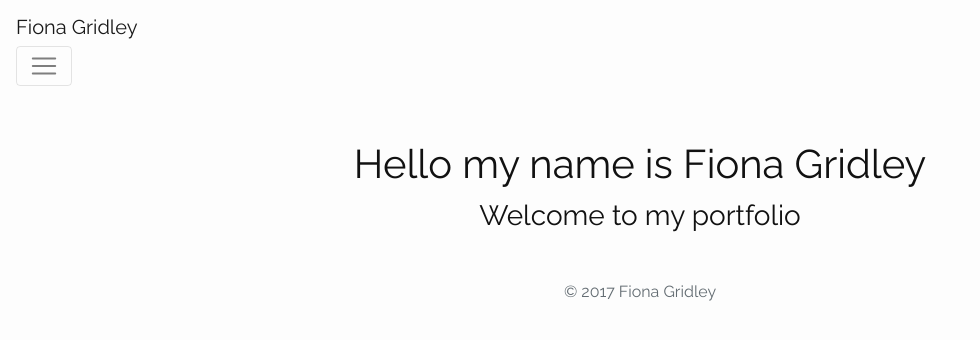
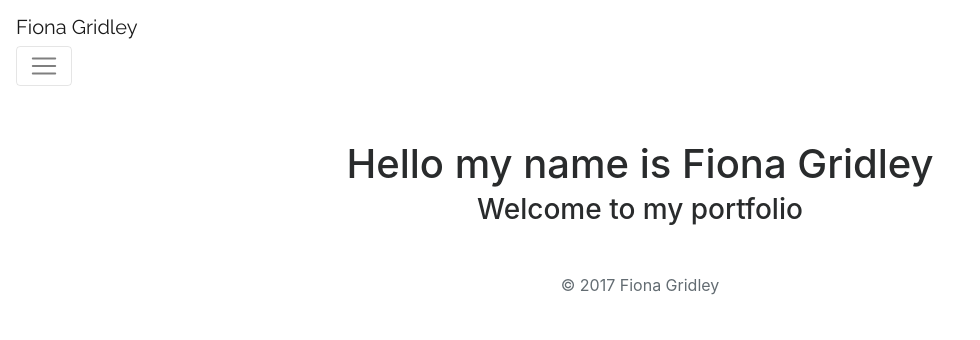
Before and after one commit to fgridley/fgridley.github.io, a Jekyll site: the page built from index.html, in a window 1280 px wide. Shown: the top 340 px of the page, without its empty margins (0-980 px from the left). Built offline with Jekyll 4.4.1, drawn with Linux system fonts in a browser that asks for light colours; nearby versions of some CDN libraries.

Commit message:
fixing stylesheet

```diff
--- a/_includes/head.html
+++ b/_includes/head.html
@@ -1,6 +1,9 @@
 <head>
 
  <meta name="viewport" content="width=device-width, initial-scale=1, shrink-to-fit=no">
+
+ <!-- CSS -->
+<link rel="stylesheet" href="{{ site.baseurl }}/css/main.css" type="text/css">
 
   <!-- Import Bootstrap -->
 <link rel="stylesheet" href="https://maxcdn.bootstrapcdn.com/bootstrap/4.0.0-beta.3/css/bootstrap.min.css" integrity="sha384-Zug+QiDoJOrZ5t4lssLdxGhVrurbmBWopoEl+M6BdEfwnCJZtKxi1KgxUyJq13dy" crossorigin="anonymous">
@@ -8,7 +11,4 @@
   <!-- Google fonts -->
 <link href="https://fonts.googleapis.com/css?family=Raleway:light" rel="stylesheet">
 
-  <!-- CSS -->
-<link rel="stylesheet" href="{{ site.baseurl }}/css/main.css" type="text/css">
-
 </head>
```
